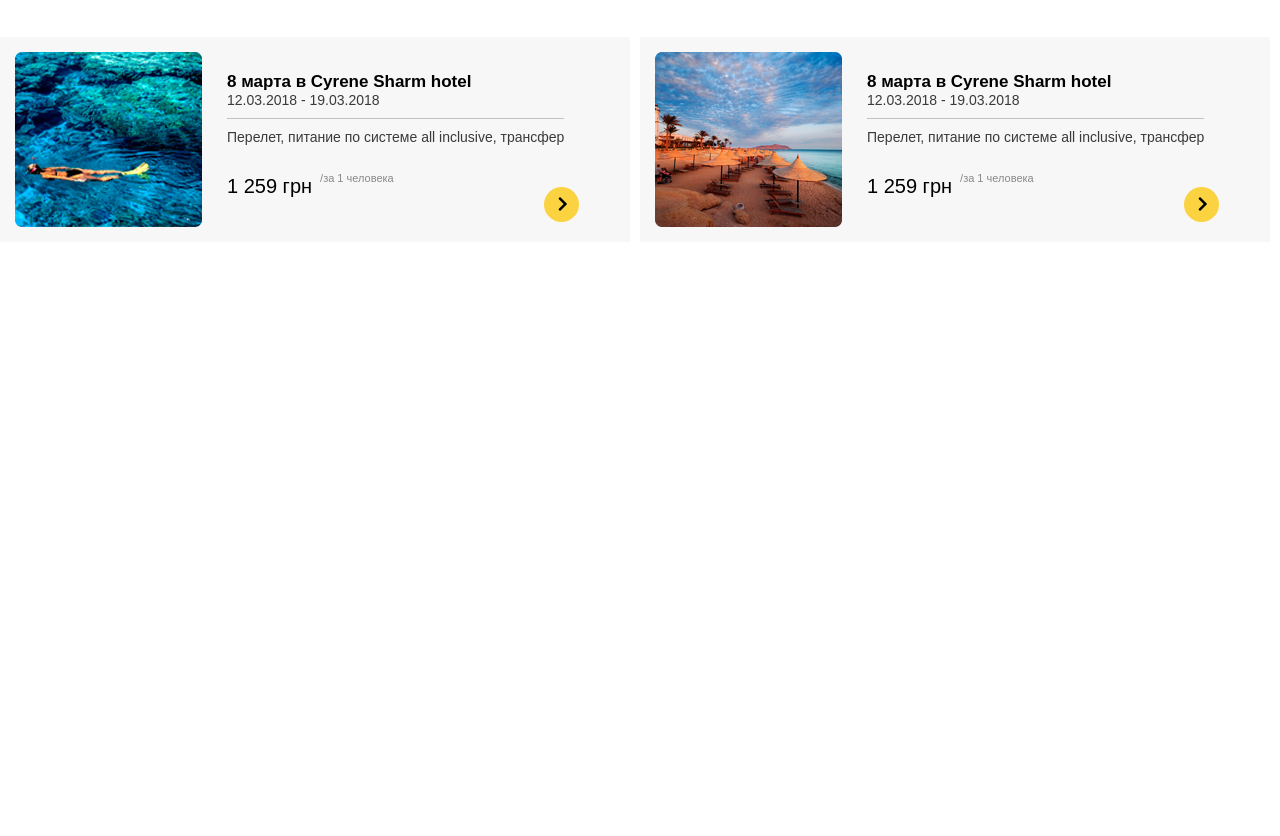
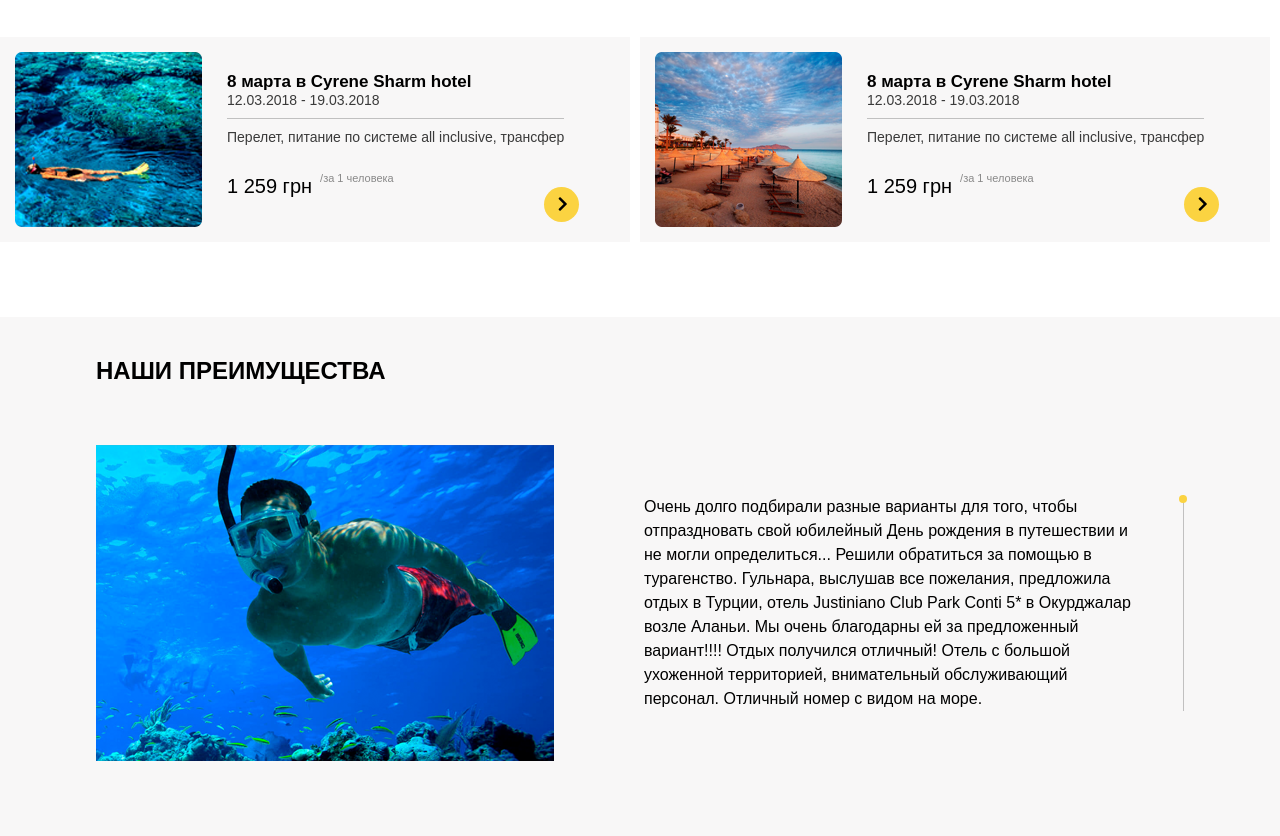
Before and after one commit to JuliyaSavelyeva/Test_WA, a website: page index.html in a window 1280 px wide. Shown: the part 608-1444 px from the top of the page. Before the commit the page ends 925 px from the top, so only its background shows below. Drawn offline with Linux system fonts and the light colour scheme.

Commit message:
advantages

```diff
--- /dev/null
+++ b/assets/scss/_advantages.scss
@@ -0,0 +1,69 @@
+.advantages {
+    background-color: $tours-bg;
+
+    &-title {
+
+        @media (max-width: $middle) {
+            margin: 0 auto;
+        }
+
+        h2 {
+            text-transform: uppercase;
+            font-size: $subtitle;
+            margin-top: 40px;
+            margin-bottom: 60px;
+        }
+    }
+
+    &-wrap {
+        display: flex;
+        align-items: center;
+        margin-bottom: 75px;
+
+        @media (max-width: $middle) {
+            flex-wrap: wrap;
+            align-items: center;
+            justify-content: center;
+        }
+
+        img {
+            display: block;
+        }
+
+        &__description {
+            margin-left: 90px;
+            padding-right: 50px;
+            max-width: 590px;
+            border-right: 1px solid $tours-light-gray;
+            position: relative;
+
+            @media (max-width: $middle) and (min-width: $small + 1) {
+                margin-left: 0;
+                margin-top: 10px;
+            }
+
+            @media (max-width: $small) {
+                margin-left: 0;
+                margin-top: 10px;
+                padding-right: 10px;
+            }
+
+            p {
+                line-height: 24px;
+                margin: 0;
+            }
+
+            .point {
+                position: absolute;
+                top: 0;
+                right: -4px;
+                background-color: $color-main;
+                border-radius: 50%;
+                color: transparent;
+                font-size: 5px;
+                width: 8px;
+                height: 8px;
+            }
+        }
+    }
+}
--- a/assets/scss/_header-navbar.scss
+++ b/assets/scss/_header-navbar.scss
@@ -8,7 +8,7 @@
         top: 12%;
         right: 0;
         margin: 0 auto;
-        width: 100%
+        width: 100%;
     }
 
     &-contacts {
--- a/assets/scss/_variables.scss
+++ b/assets/scss/_variables.scss
@@ -9,6 +9,7 @@
 $size-header: 30px;
 $size-min-body: 14px;
 $title: 20px;
+$subtitle: 24px;
 
 @media (min-width: $large + 1) {
     // > 1200
--- a/assets/scss/style.scss
+++ b/assets/scss/style.scss
@@ -6,3 +6,4 @@
 @import "header-navbar";
 @import "slider";
 @import "tours";
+@import "advantages";
--- a/index.html
+++ b/index.html
@@ -170,6 +170,26 @@
         </div>
     </section>
 
+    <section class="advantages">
+        <div class="container">
+            <div class="advantages-title">
+                <h2>Наши преимущества</h2>
+            </div>
+            <div class="advantages-wrap">
+                <div class="advantages-wrap__img">
+                    <img src="assets/img/advantages.png" alt="images">
+                </div>
+                <div class="advantages-wrap__description">
+                    <p>Очень долго подбирали разные варианты для того, чтобы отпраздновать свой юбилейный День рождения в путешествии и не могли определиться...
+                        Решили обратиться за помощью в турагенство. Гульнара, выслушав все пожелания, предложила отдых в Турции, отель Justiniano Club Park Conti 5*
+                        в Окурджалар возле Аланьи. Мы очень благодарны ей за предложенный вариант!!!! Отдых получился отличный! Отель с большой ухоженной территорией,
+                        внимательный обслуживающий персонал. Отличный номер с видом на море. </p>
+                    <div class="point">p</div>
+                </div>
+            </div>
+        </div>
+    </section>
+
 <script src="libs/jquery/dist/jquery.min.js"></script>
 <script src="libs/slick/jquery-migrate-1.2.1.min.js"></script>
 <script src="libs/slick/slick.min.js"></script>
```
Also changed, not shown: assets/css/style.css, assets/img/advantages.png (added), assets/img/form-bg.png (added).
